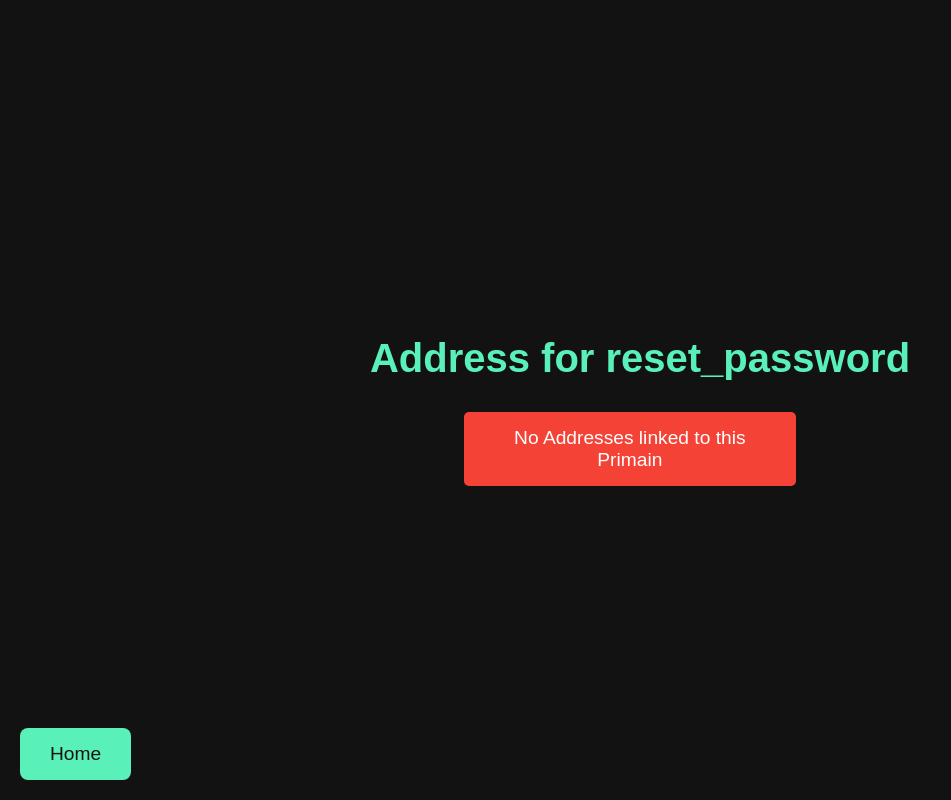
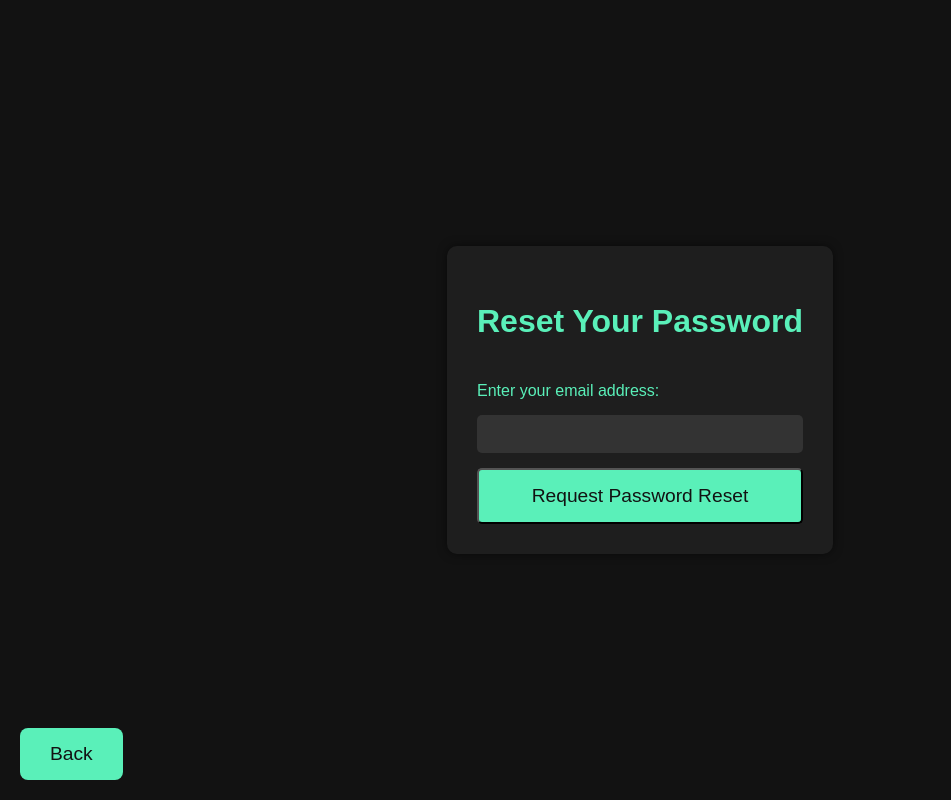
Before and after one commit to swupel/primain-service, a Flask app: page /reset_password in a window 1280 px wide. Shown: the whole page, without its empty margins (0-951 px from the left). Run offline with Flask 3, Linux system fonts and the light colour scheme; the visitor is signed in with stand-in values (Sample User, id 1); data that the repository does not hold is empty; parts of the project's set-up code (start-up, migrations or seed data) failed here and were passed over.

Commit message:
added password reset

```diff
--- a/app.py
+++ b/app.py
@@ -12,14 +12,13 @@ from flask_mail import Mail, Message
 
 #Manage full imports
 import crypto_methods
-import sqlite3
 import json
 import stripe
 import os
 
 #Configure flask app
 app = Flask("Swupel Primain Service")
-app.config['SECRET_KEY'] = 'your_secret_key'
+app.config['SECRET_KEY'] = crypto_methods.PASSWORD
 app.config['SQLALCHEMY_DATABASE_URI'] = 'sqlite:///database.db'
 
 # Generate a serializer object with the app's secret key
@@ -133,6 +132,56 @@ class Primain(db.Model):
     proof = db.Column(db.String(100), nullable=False)
     signature = db.Column(db.String(100), nullable=False)
     user_id = db.Column(db.Integer, db.ForeignKey('user.id'), nullable=False)
+
+def send_password_reset_email(user_email):
+    token = generate_verification_token(user_email)  # Reuse the existing token generation
+    reset_url = url_for('reset_with_token', token=token, _external=True)
+
+    msg = Message(
+        'Reset Your Password',
+        recipients=[user_email],
+    )
+    msg.html = f"""
+    <html>
+        <body>
+            <p>To reset your password, click the following link:</p>
+            <p><a href="{reset_url}">Reset Password</a></p>
+        </body>
+    </html>
+    """
+    mail.send(msg)
+
+@app.route('/reset/<token>', methods=['GET', 'POST'])
+def reset_with_token(token):
+    email = confirm_verification_token(token)
+    if email is False:
+        flash('The reset link is invalid or has expired.', 'danger')
+        return redirect(url_for('login'))
+
+    if request.method == 'POST':
+        password = request.form['password']
+        user = User.query.filter_by(email=email).first()
+        if user:
+            user.password = generate_password_hash(password, method='scrypt')
+            db.session.commit()
+            flash('Your password has been updated! You can now log in.', 'success')
+            return redirect(url_for('login'))
+
+    return render_template('reset_with_token.html')
+
+
+@app.route('/reset_password', methods=['GET', 'POST'])
+def reset_password():
+    if request.method == 'POST':
+        email = request.form['email']
+        user = User.query.filter_by(email=email).first()
+        if user:
+            send_password_reset_email(user.email)
+            flash('A password reset email has been sent.', 'success')
+        else:
+            flash('Email address not found.', 'danger')
+    return render_template('reset_password.html')
+
 
 @login_manager.user_loader
 def load_user(user_id):
--- a/static/style.css
+++ b/static/style.css
@@ -71,7 +71,7 @@ label {
     color: #5af0b9;
 }
 
-input[type="text"], input[type="password"] {
+input[type="text"], input[type="password"], input[type="email"]{
     padding: 10px;
     font-size: 1rem;
     border: none;
--- a/templates/login.html
+++ b/templates/login.html
@@ -17,6 +17,7 @@
         <button type="submit" class="form-button">Login</button>
     </form>
     <p>Don't have an account? <a href="{{ url_for('signup') }}">Sign up</a></p>
+    <p><a href="{{ url_for('reset_password') }}">Forgot Password?</a></p> <!-- Added link -->
     <a href="/" class="back-button">Back</a>
 </main>
 {% endblock %}
--- /dev/null
+++ b/templates/reset_password.html
@@ -0,0 +1,141 @@
+<!DOCTYPE html>
+<html lang="en">
+<head>
+    <meta charset="UTF-8">
+    <meta name="viewport" content="width=device-width, initial-scale=1.0">
+    <title>Reset Your Password</title>
+    <style>
+        body {
+            margin: 0;
+            font-family: Arial, sans-serif;
+            background-color: #121212;
+            color: #ffffff;
+            display: flex;
+            flex-direction: column;
+            align-items: center;
+            justify-content: center;
+            height: 100vh;
+        }
+
+        h2 {
+            font-size: 2rem;
+            color: #5af0b9;
+            text-align: center;
+        }
+
+        .message-container {
+            position: absolute;
+            top: 20px;
+            width: 80%;
+            max-width: 600px;
+            display: flex;
+            flex-direction: column;
+            align-items: center;
+            z-index: 1000;
+        }
+
+        .message {
+            margin: 5px 0;
+            padding: 15px 25px;
+            border-radius: 5px;
+            font-size: 1.2rem;
+            text-align: center;
+            width: 100%;
+        }
+
+        .message.success {
+            background-color: #4caf50;
+            color: #ffffff;
+        }
+
+        .message.danger {
+            background-color: #f44336;
+            color: #ffffff;
+        }
+
+        form {
+            display: flex;
+            flex-direction: column;
+            gap: 15px;
+            background-color: #1e1e1e;
+            padding: 30px;
+            border-radius: 10px;
+            box-shadow: 0 0 10px rgba(0, 0, 0, 0.5);
+        }
+
+        label {
+            font-size: 1rem;
+            color: #5af0b9;
+        }
+
+        input[type="email"] {
+            padding: 10px;
+            font-size: 1rem;
+            border: none;
+            border-radius: 5px;
+            background-color: #333;
+            color: #ffffff;
+        }
+
+        input[type="email"]:focus {
+            outline: none;
+            background-color: #444;
+        }
+
+        .form-button {
+            background-color: #5af0b9;
+            color: #121212;
+            padding: 15px 25px;
+            border-radius: 5px;
+            text-align: center;
+            font-size: 1.2rem;
+            transition: background-color 0.3s;
+            cursor: pointer;
+        }
+
+        .form-button:hover {
+            background-color: #4dc0a1;
+        }
+
+        .back-button {
+            position: absolute;
+            bottom: 20px;
+            left: 20px;
+            background-color: #5af0b9;
+            color: #121212;
+            text-decoration: none;
+            padding: 15px 30px;
+            border-radius: 8px;
+            text-align: center;
+            font-size: 1.2rem;
+            transition: background-color 0.3s;
+            cursor: pointer;
+        }
+
+        .back-button:hover {
+            background-color: #4dc0a1;
+        }
+    </style>
+</head>
+<body>
+    <div class="message-container">
+        {% with messages = get_flashed_messages(with_categories=True) %}
+            {% if messages %}
+                {% for category, message in messages %}
+                    <div class="message {{ category }}">{{ message }}</div>
+                {% endfor %}
+            {% endif %}
+        {% endwith %}
+    </div>
+
+    <main>
+        <form method="POST">
+            <h2>Reset Your Password</h2>
+            <label for="email">Enter your email address:</label>
+            <input type="email" id="email" name="email" required>
+            <button type="submit" class="form-button">Request Password Reset</button>
+        </form>
+        <a href="{{ url_for('login') }}" class="back-button">Back</a>
+    </main>
+</body>
+</html>
```
Also changed, not shown: templates/reset_with_token.html (added, +157 -0 lines), templates/signup.html (+13 -11 lines).
